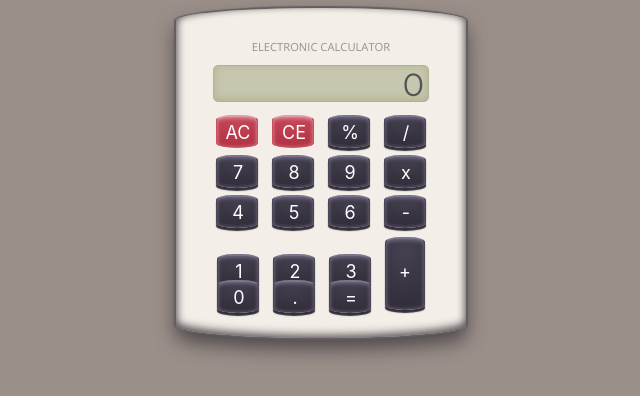
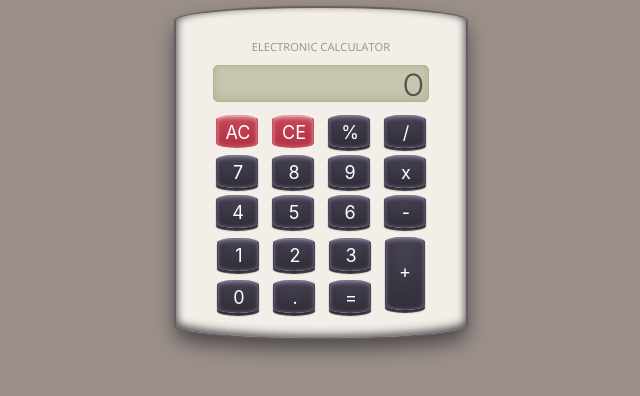
Before and after one commit to charleszardo/jsCalculator, a plain HTML site: page index.html in a window 1280 px wide. Shown: the whole page, without its empty margins (319-959 px from the left). Drawn offline with nearby package versions, Linux system fonts and the light colour scheme.

Commit message:
fix plus row alignment

```diff
--- a/css/main.css
+++ b/css/main.css
@@ -64,6 +64,11 @@ header {
 	margin-bottom: 20px;
 }
 
+#plus-row .num {
+  vertical-align: top;
+  margin-top: 21px;
+}
+
 .button {
 	font: 18px BlinkMacSystemFont;
 	padding: 5px 0 0 2px;
```
